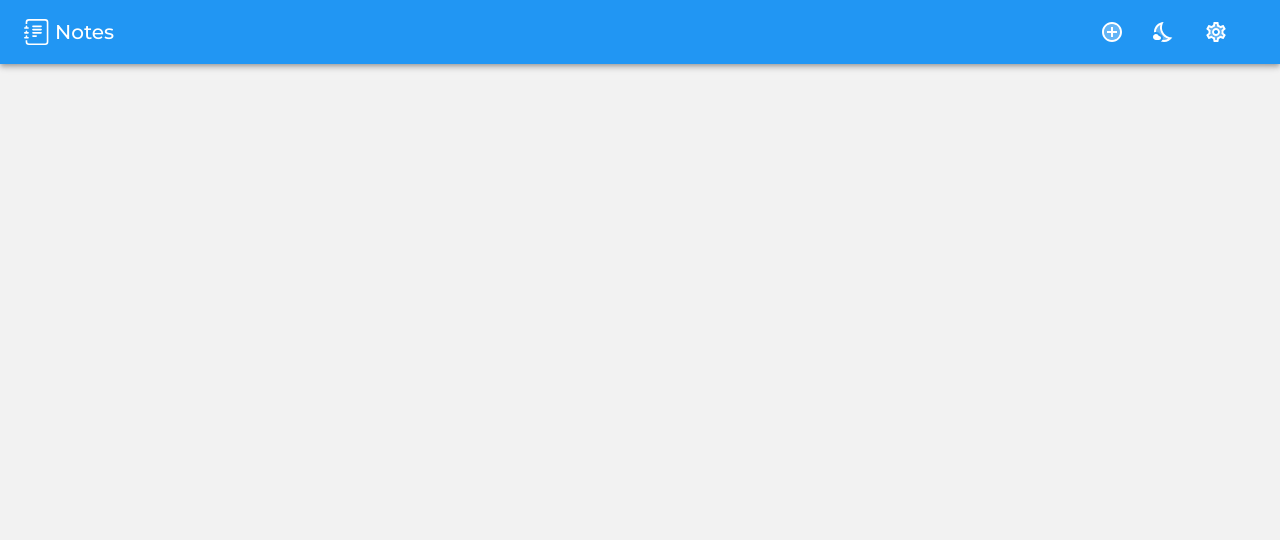
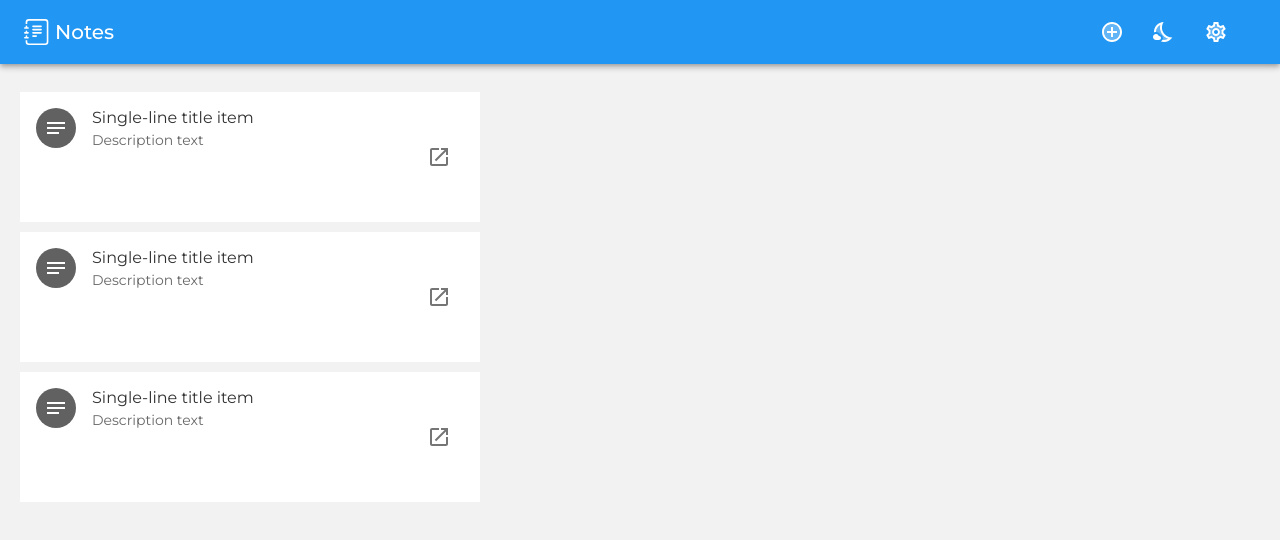
Before and after one commit to tothlevente/notes, a React (Vite) app: page / in a window 1280 px wide. Shown: the top 540 px of the page. Built offline with nearby package versions, Linux system fonts and the light colour scheme.

Commit message:
Developments

```diff
--- a/src/App.tsx
+++ b/src/App.tsx
@@ -1,4 +1,5 @@
 import CreateNewNote from "./components/CreateNewNote";
+import NoteList from "./components/NoteList";
 import Header from "./components/Header";
 import Footer from "./components/Footer";
 
@@ -31,7 +32,7 @@ export default function App() {
       />
       <div className="site-wrapper">
         <Header setShowCreateNewNote={setShowCreateNewNote} />
-        <main></main>
+        <NoteList />
         <Footer />
       </div>
     </ThemeProvider>
--- a/src/components/CreateNewNote.tsx
+++ b/src/components/CreateNewNote.tsx
@@ -46,7 +46,7 @@ export default function CreateNewNote({
         <div style={{ marginTop: "10px" }}>
           <TextField
             id="note-title-input"
-            label="Your note title"
+            label="Title"
             type="text"
             value={titleInput}
             onChange={(e) => setTitleInput(e.target.value)}
@@ -57,7 +57,7 @@ export default function CreateNewNote({
         <div style={{ marginTop: "15px" }}>
           <TextField
             id="note-discription-input"
-            label="Your note discription"
+            label="Discription"
             rows={4}
             value={discriptionInput}
             onChange={(e) => setDescriptionInput(e.target.value)}
--- /dev/null
+++ b/src/components/Note.tsx
@@ -0,0 +1,49 @@
+import LaunchIcon from "@mui/icons-material/Launch";
+import NotesIcon from "@mui/icons-material/Notes";
+
+import {
+  Avatar,
+  IconButton,
+  ListItem,
+  ListItemAvatar,
+  ListItemText,
+} from "@mui/material";
+
+export default function Note({
+  avatar,
+  color,
+  title,
+  discription,
+}: any) {
+  return (
+    <ListItem
+      sx={{
+        margin: "10px",
+        height: "130px",
+        bgcolor: color || "background.paper",
+      }}
+      alignItems="flex-start"
+      secondaryAction={
+        <IconButton
+          sx={{ marginRight: "5px" }}
+          edge="end"
+          aria-label="open"
+        >
+          <LaunchIcon />
+        </IconButton>
+      }
+    >
+      <ListItemAvatar>
+        <Avatar
+          sx={{
+            color: color || "background.paper",
+            bgcolor: "#616161",
+          }}
+        >
+          {avatar || <NotesIcon />}
+        </Avatar>
+      </ListItemAvatar>
+      <ListItemText primary={title} secondary={discription} />
+    </ListItem>
+  );
+}
--- /dev/null
+++ b/src/components/NoteList.tsx
@@ -0,0 +1,28 @@
+import Note from "./Note";
+
+import { List } from "@mui/material";
+
+export default function NoteList() {
+  return (
+    <List
+      sx={{
+        width: "100%",
+        maxWidth: 460,
+        margin: "10px",
+      }}
+    >
+      <Note
+        title={"Single-line title item"}
+        discription={"Description text"}
+      />
+      <Note
+        title={"Single-line title item"}
+        discription={"Description text"}
+      />
+      <Note
+        title={"Single-line title item"}
+        discription={"Description text"}
+      />
+    </List>
+  );
+}
```
